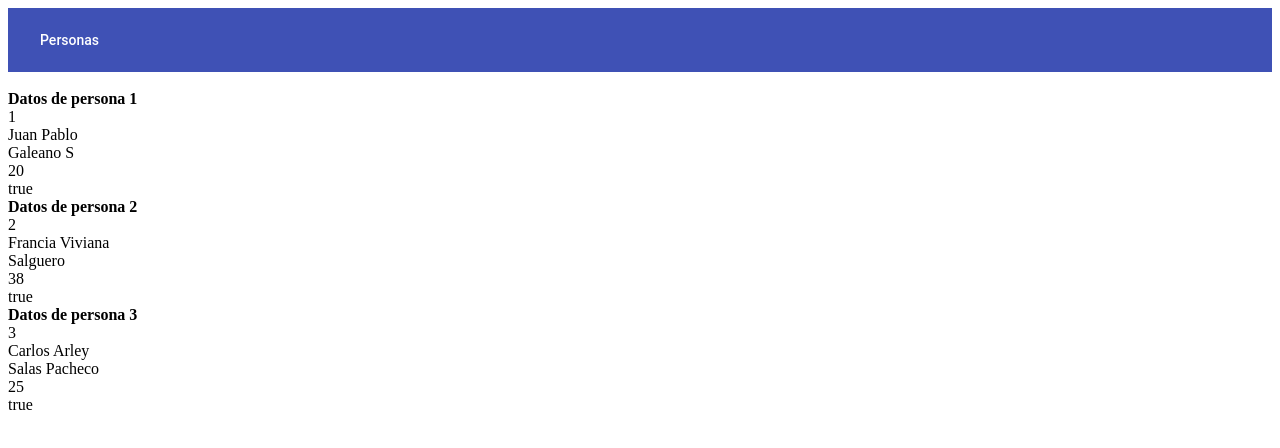
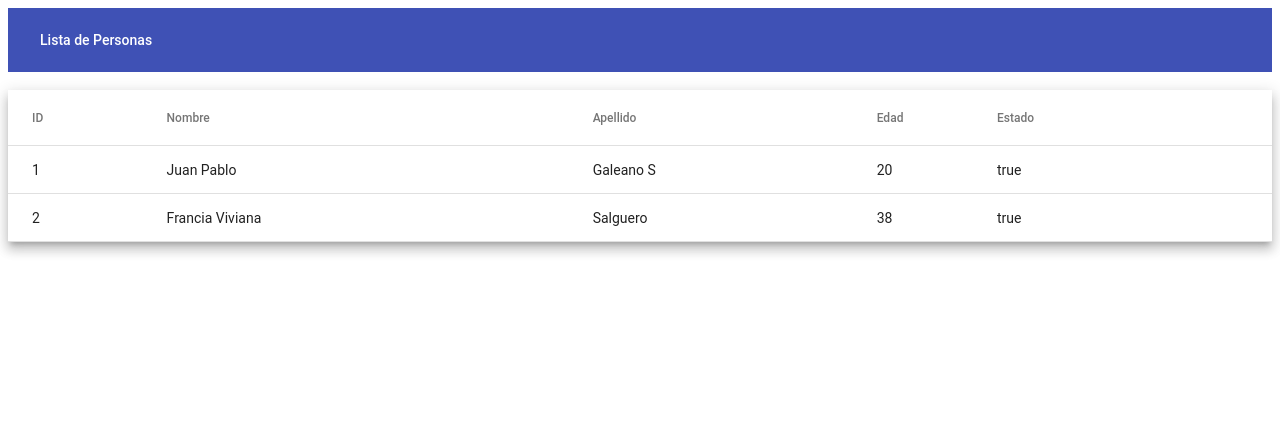
Before and after one commit to JuanGaleano14/Corte2-PRG6, an Angular app: page /infoPersonas in a window 1280 px wide. Shown: the top 448 px of the page. Built offline with nearby package versions, Linux system fonts and the light colour scheme.

Commit message:
Implementación de tabla
Se realiza la implementación del mat table.

```diff
--- a/src/app/app.component.html
+++ b/src/app/app.component.html
@@ -1,5 +1,5 @@
 <mat-toolbar color="primary">
-    <a routerLink="/infoPersonas" mat-button>Personas</a>
+    <a routerLink="/infoPersonas" mat-button>Lista de Personas</a>
 </mat-toolbar>
 <br>
 <router-outlet></router-outlet>
--- a/src/app/components/tabla/tabla.component.html
+++ b/src/app/components/tabla/tabla.component.html
@@ -1,57 +1,38 @@
-<strong>Datos de persona 1</strong><br>
-{{personas[0].id}}  <br>
-{{personas[0].nombre}} <br>
-{{personas[0].apellido}} <br>
-{{personas[0].edad}} <br>
-{{personas[0].estado}} <br>
 
-<strong>Datos de persona 2</strong><br>
+<table mat-table [dataSource]="personas" class="mat-elevation-z8">
 
-{{personas[1].id}}  <br>
-{{personas[1].nombre}} <br>
-{{personas[1].apellido}} <br>
-{{personas[1].edad}} <br>
-{{personas[1].estado}} <br>
+  <!--- Note that these columns can be defined in any order.
+        The actual rendered columns are set as a property on the row definition" -->
 
-<strong>Datos de persona 3</strong><br>
-
-{{personas[2].id}}  <br>
-{{personas[2].nombre}} <br>
-{{personas[2].apellido}} <br>
-{{personas[2].edad}} <br>
-{{personas[2].estado}} <br>
-
-
-
-
- <!---
-<table mat-table [dataSource]="dataSource" class="mat-elevation-z8">
-
-
-  <ng-container matColumnDef="position">
-    <th mat-header-cell *matHeaderCellDef> No. </th>
-    <td mat-cell *matCellDef="let element"> {{element.position}} </td>
+  <!-- Position Column -->
+  <ng-container matColumnDef="id">
+    <th mat-header-cell *matHeaderCellDef> ID </th>
+    <td mat-cell *matCellDef="let element"> {{element.id}} </td>
   </ng-container>
 
-
-  <ng-container matColumnDef="name">
-    <th mat-header-cell *matHeaderCellDef> Name </th>
-    <td mat-cell *matCellDef="let element"> {{element.name}} </td>
+  <!-- Name Column -->
+  <ng-container matColumnDef="nombre">
+    <th mat-header-cell *matHeaderCellDef> Nombre </th>
+    <td mat-cell *matCellDef="let element"> {{element.nombre}} </td>
   </ng-container>
 
-
-  <ng-container matColumnDef="weight">
-    <th mat-header-cell *matHeaderCellDef> Weight </th>
-    <td mat-cell *matCellDef="let element"> {{element.weight}} </td>
+  <!-- Weight Column -->
+  <ng-container matColumnDef="apellido">
+    <th mat-header-cell *matHeaderCellDef> Apellido </th>
+    <td mat-cell *matCellDef="let element"> {{element.apellido}} </td>
   </ng-container>
 
-
-  <ng-container matColumnDef="symbol">
-    <th mat-header-cell *matHeaderCellDef> Symbol </th>
-    <td mat-cell *matCellDef="let element"> {{element.symbol}} </td>
+  <!-- Symbol Column -->
+  <ng-container matColumnDef="edad">
+    <th mat-header-cell *matHeaderCellDef> Edad </th>
+    <td mat-cell *matCellDef="let element"> {{element.edad}} </td>
   </ng-container>
 
-  <tr mat-header-row *matHeaderRowDef="displayedColumns"></tr>
-  <tr mat-row *matRowDef="let row; columns: displayedColumns;"></tr>
+  <ng-container matColumnDef="estado">
+    <th mat-header-cell *matHeaderCellDef> Estado </th>
+    <td mat-cell *matCellDef="let element"> {{element.estado}} </td>
+  </ng-container>
+
+  <tr mat-header-row *matHeaderRowDef="columnsToDisplay"></tr>
+  <tr mat-row *matRowDef="let row; columns: columnsToDisplay"></tr>
 </table>
--->
--- a/src/app/components/tabla/tabla.component.ts
+++ b/src/app/components/tabla/tabla.component.ts
@@ -1,30 +1,6 @@
 import { Component, OnInit } from '@angular/core';
 import {Personas} from '../../interfaces/personas.interface'
-import * as PersonasJson from './../../../assets/data/personas.json'
-
-
-/*
-export interface PeriodicElement {
-  name: string;
-  position: number;
-  weight: number;
-  symbol: string;
-}
-*/
-/*
-const ELEMENT_DATA: PeriodicElement[] = [
-  {position: 1, name: 'Hydrogen', weight: 1.0079, symbol: 'H'},
-  {position: 2, name: 'Helium', weight: 4.0026, symbol: 'He'},
-  {position: 3, name: 'Lithium', weight: 6.941, symbol: 'Li'},
-  {position: 4, name: 'Beryllium', weight: 9.0122, symbol: 'Be'},
-  {position: 5, name: 'Boron', weight: 10.811, symbol: 'B'},
-  {position: 6, name: 'Carbon', weight: 12.0107, symbol: 'C'},
-  {position: 7, name: 'Nitrogen', weight: 14.0067, symbol: 'N'},
-  {position: 8, name: 'Oxygen', weight: 15.9994, symbol: 'O'},
-  {position: 9, name: 'Fluorine', weight: 18.9984, symbol: 'F'},
-  {position: 10, name: 'Neon', weight: 20.1797, symbol: 'Ne'},
-];
-*/
+import * as PERSONAS from './../../../assets/data/personas.json'
 
 @Component({
   selector: 'app-tabla',
@@ -33,11 +9,8 @@ const ELEMENT_DATA: PeriodicElement[] = [
 })
 export class TablaComponent implements OnInit {
 
- /*
-  displayedColumns: string[] = ['position', 'name', 'weight', 'symbol'];
-  dataSource = ELEMENT_DATA;
-*/
-  personas:Personas;
+  personas: Personas[];
+  columnsToDisplay = ['id', 'nombre', 'apellido', 'edad', 'estado' ];
 
   constructor() {
 
@@ -45,8 +18,8 @@ export class TablaComponent implements OnInit {
 
   ngOnInit() {
 
-    this.personas = (PersonasJson as any).personas;
-    console.log(this.personas)
+    this.personas = (PERSONAS as any).data;
+    console.log(this.personas);
 
   }
 
--- a/src/assets/data/personas.json
+++ b/src/assets/data/personas.json
@@ -1,5 +1,5 @@
 {
-  "personas": [{
+  "data": [{
     "id": "1",
     "nombre": "Juan Pablo",
     "apellido": "Galeano S",
@@ -12,13 +12,6 @@
     "apellido": "Salguero",
     "edad": 38,
     "estado": true
-  },
-  {
-    "id": "3",
-    "nombre": "Carlos Arley",
-    "apellido": "Salas Pacheco",
-    "edad": 25,
-    "estado": true
   }
 ]
 
--- a/src/index.html
+++ b/src/index.html
@@ -2,7 +2,7 @@
 <html lang="en">
 <head>
   <meta charset="utf-8">
-  <title>Interfacess</title>
+  <title>Interfaces - PRG6 JPGS</title>
   <base href="/">
   <meta name="viewport" content="width=device-width, initial-scale=1">
   <link rel="icon" type="image/x-icon" href="favicon.ico">
```
